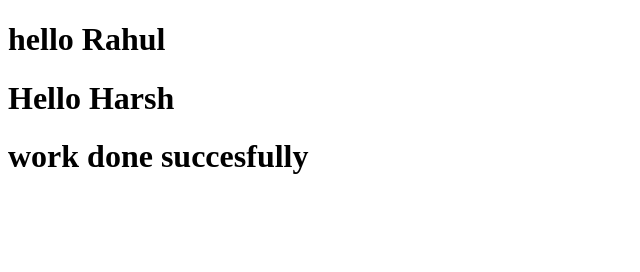
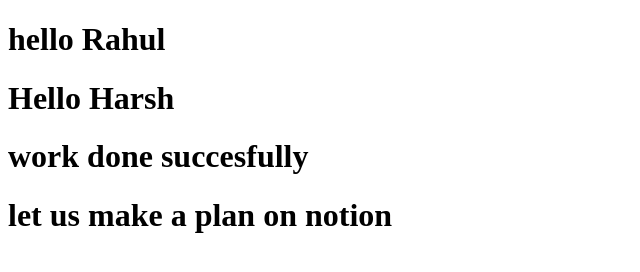
Before and after one commit to 31RahulPatel/Portfolio-Webite, a plain HTML site: page index.html in a window 1280 px wide. Shown: the whole page, without its empty margins (0-640 px from the left). Drawn offline with Linux system fonts and the light colour scheme.

Commit message:
by rahul

```diff
--- a/index.html
+++ b/index.html
@@ -9,5 +9,6 @@
     <h1>hello Rahul</h1>
     <h1>Hello Harsh</h1>
     <h1>work done succesfully</h1>
+    <h1>let us make a plan on notion</h1>
 </body>
 </html>
```
